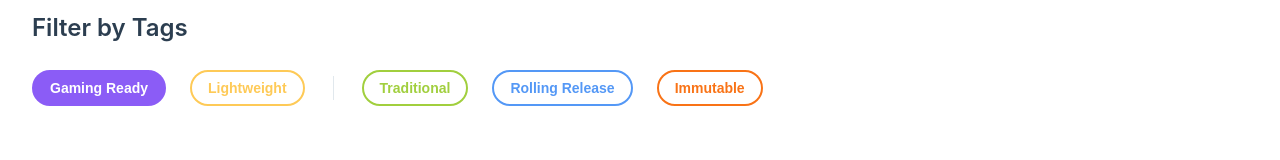
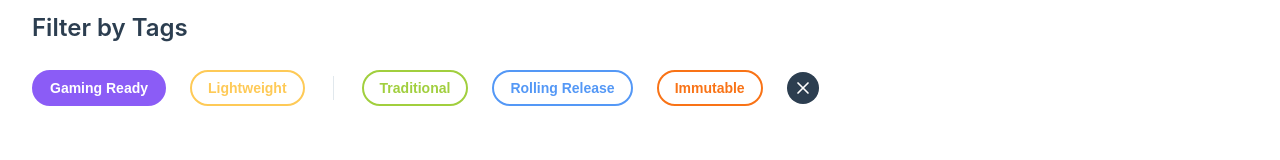
Before and after one commit to greg-harodnia/distro-picker, a SvelteKit app: page / in a window 1280 px wide. Both pictures are taken after a click on the button 99 px from the left and 267 px from the top of the page. Shown: the part 179-339 px from the top of the page. Built offline with nearby package versions, Linux system fonts and the light colour scheme.

Commit message:
added cross for clearing filters, removed unused code

```diff
--- a/src/lib/components/DistroGrid.svelte
+++ b/src/lib/components/DistroGrid.svelte
@@ -53,13 +53,6 @@
 		</div>
 	{/each}
 </div>
-
-{#if distros.length === 0}
-	<div class="no-results">
-		<p>No distributions match your selected criteria.</p>
-		<p>Try adjusting your filters to see more options.</p>
-	</div>
-{/if}
 
 <style>
 	.distro-grid {
--- a/src/routes/+page.svelte
+++ b/src/routes/+page.svelte
@@ -94,7 +94,8 @@
 
 		<section class="filters" aria-labelledby="filters-heading">
 			<h2 id="filters-heading">Filter by Tags</h2>
-			<div class="tag-list" role="group" aria-label="Filter options">
+			<div class="tag-list-wrapper">
+				<div class="tag-list" role="group" aria-label="Filter options">
 				{#each $tags as tag, i (tag.id)}
 					{#if i > 0 && tag.group !== $tags[i - 1].group}
 						<span class="tag-separator" aria-hidden="true"></span>
@@ -105,7 +106,16 @@
 						on:toggle={() => toggleTag(tag.id)}
 					/>
 				{/each}
+				{#if $selectedTags.size > 0}
+					<button class="clear-btn" on:click={() => { tagActions.clear(); }} aria-label="Clear all filters">
+						<svg xmlns="http://www.w3.org/2000/svg" width="20" height="20" viewBox="0 0 24 24" fill="none" stroke="currentColor" stroke-width="2" stroke-linecap="round" stroke-linejoin="round">
+							<line x1="18" y1="6" x2="6" y2="18"></line>
+							<line x1="6" y1="6" x2="18" y2="18"></line>
+						</svg>
+					</button>
+				{/if}
 			</div>
+		</div>
 		</section>
 
 		<div class="content">
@@ -116,7 +126,6 @@
 				{#if $filteredDistros.length === 0}
 					<div class="no-results" role="status" aria-live="polite">
 						<p>No distributions match your selected criteria.</p>
-						<p>Try adjusting your filters to see more options.</p>
 					</div>
 				{:else}
 					<DistroGrid
@@ -348,6 +357,31 @@
 		margin: 0 var(--space-xs);
 	}
 
+	.tag-list-wrapper {
+		display: flex;
+		align-items: center;
+		gap: var(--space-md);
+	}
+
+	.clear-btn {
+		display: flex;
+		align-items: center;
+		justify-content: center;
+		width: 32px;
+		height: 32px;
+		border: none;
+		border-radius: var(--radius-full);
+		background: var(--color-secondary);
+		color: var(--color-background);
+		cursor: pointer;
+		transition: all var(--transition-normal);
+	}
+
+	.clear-btn:hover {
+		transform: scale(1.1);
+		box-shadow: var(--shadow-lg);
+	}
+
 	.content {
 		display: grid;
 		grid-template-columns: 1fr auto;
```
